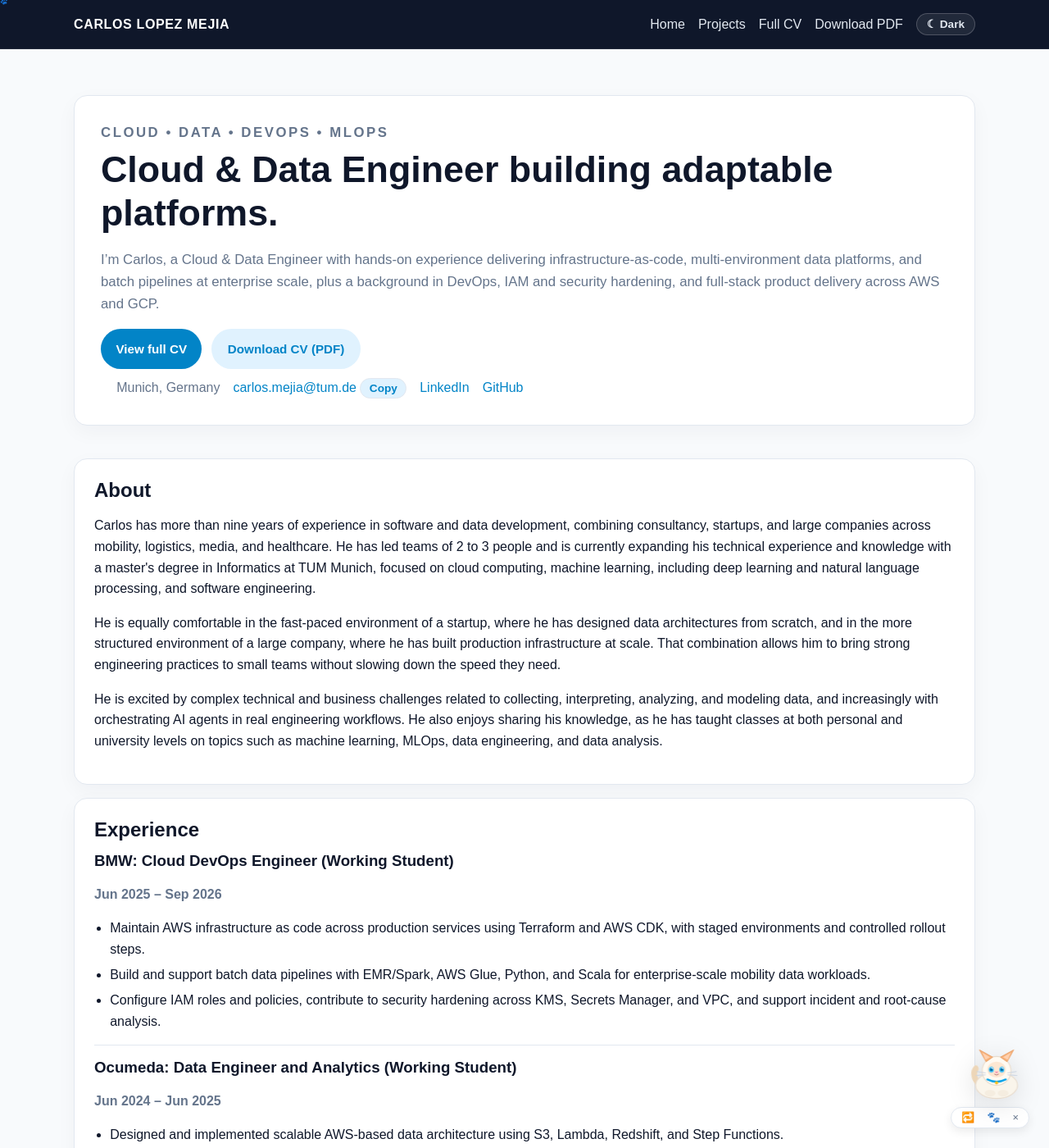
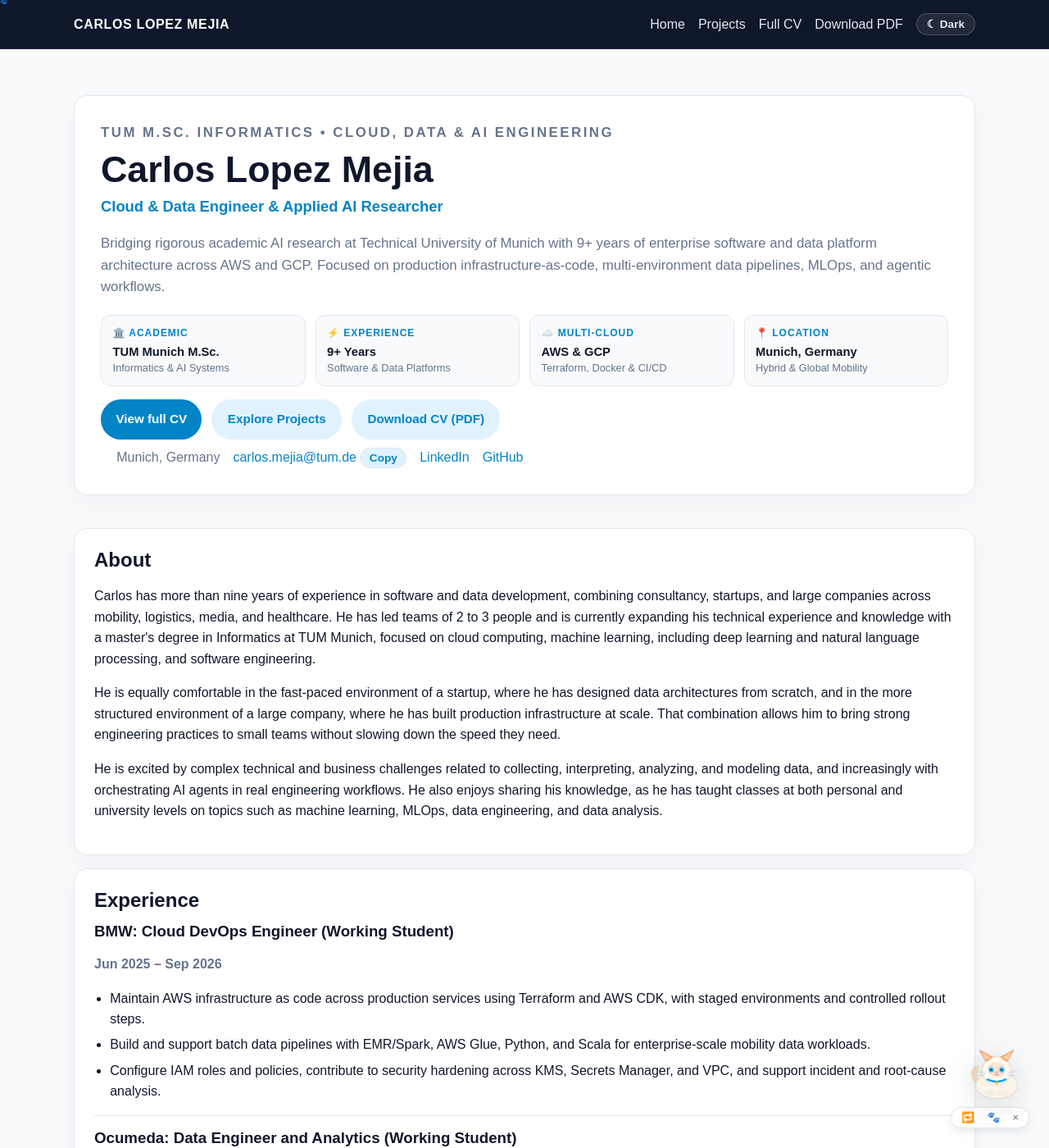
Before and after one commit to carloslme/carloslme.github.io, a Jekyll site: the page index.html, which Jekyll copies as it is, in a window 1280 px wide and 1400 px high. Shown: the whole window at 82% size. Built offline with Jekyll 4.4.1, drawn with Linux system fonts in a browser that asks for light colours.

Commit message:
Implement Academic and Industry Hybrid Hero with Metric Badges (Closes #26)

```diff
--- a/assets/css/cv.css
+++ b/assets/css/cv.css
@@ -317,6 +317,67 @@ h1 { font-size: clamp(2rem, 4vw, 2.8rem); margin-bottom: 0.5rem; }
 
 .project-card.is-hidden {
   display: none;
+}
+
+/* Metric Badges Ribbon */
+.metrics-ribbon {
+  display: grid;
+  grid-template-columns: repeat(4, 1fr);
+  gap: 0.75rem;
+  margin: 1.25rem 0 0.5rem;
+}
+
+.metric-badge {
+  background: var(--bg);
+  border: 1px solid var(--border);
+  border-radius: 12px;
+  padding: 0.75rem 0.85rem;
+  display: flex;
+  flex-direction: column;
+  gap: 0.2rem;
+  transition: transform 0.2s ease, border-color 0.2s ease, box-shadow 0.2s ease;
+}
+
+.metric-badge:hover {
+  transform: translateY(-2px);
+  border-color: var(--accent);
+  box-shadow: 0 4px 12px rgba(2, 132, 199, 0.1);
+}
+
+.metric-label {
+  font-size: 0.75rem;
+  font-weight: 700;
+  text-transform: uppercase;
+  letter-spacing: 0.08em;
+  color: var(--accent);
+  display: flex;
+  align-items: center;
+  gap: 0.35rem;
+}
+
+.metric-val {
+  font-size: 0.92rem;
+  font-weight: 700;
+  color: var(--text);
+  line-height: 1.25;
+}
+
+.metric-sub {
+  font-size: 0.8rem;
+  color: var(--muted);
+  line-height: 1.3;
+}
+
+@media (max-width: 860px) {
+  .metrics-ribbon {
+    grid-template-columns: repeat(2, 1fr);
+  }
+}
+
+@media (max-width: 480px) {
+  .metrics-ribbon {
+    grid-template-columns: 1fr;
+  }
 }
 
 .two-column {
--- a/index.html
+++ b/index.html
@@ -93,15 +93,42 @@
     <main class="container">
       <section class="hero">
         <div class="card">
-          <p class="eyebrow">Cloud • Data • DevOps • MLOps</p>
-          <h1>Cloud & Data Engineer building adaptable platforms.</h1>
+          <p class="eyebrow">TUM M.Sc. Informatics &bull; Cloud, Data &amp; AI Engineering</p>
+          <h1>Carlos Lopez Mejia</h1>
+          <p style="font-size: 1.15rem; color: var(--accent); font-weight: 600; margin-top: -0.25rem; margin-bottom: 0.75rem;">
+            Cloud &amp; Data Engineer &amp; Applied AI Researcher
+          </p>
           <p>
-            I’m Carlos, a Cloud & Data Engineer with hands-on experience delivering infrastructure-as-code,
-            multi-environment data platforms, and batch pipelines at enterprise scale, plus a background in DevOps,
-            IAM and security hardening, and full-stack product delivery across AWS and GCP.
+            Bridging rigorous academic AI research at Technical University of Munich with 9+ years of enterprise software and data platform architecture across AWS and GCP. Focused on production infrastructure-as-code, multi-environment data pipelines, MLOps, and agentic workflows.
           </p>
+
+          <!-- Key Credentials & Metrics Ribbon -->
+          <div class="metrics-ribbon">
+            <div class="metric-badge">
+              <span class="metric-label">🏛️ Academic</span>
+              <span class="metric-val">TUM Munich M.Sc.</span>
+              <span class="metric-sub">Informatics &amp; AI Systems</span>
+            </div>
+            <div class="metric-badge">
+              <span class="metric-label">⚡ Experience</span>
+              <span class="metric-val">9+ Years</span>
+              <span class="metric-sub">Software &amp; Data Platforms</span>
+            </div>
+            <div class="metric-badge">
+              <span class="metric-label">☁️ Multi-Cloud</span>
+              <span class="metric-val">AWS &amp; GCP</span>
+              <span class="metric-sub">Terraform, Docker &amp; CI/CD</span>
+            </div>
+            <div class="metric-badge">
+              <span class="metric-label">📍 Location</span>
+              <span class="metric-val">Munich, Germany</span>
+              <span class="metric-sub">Hybrid &amp; Global Mobility</span>
+            </div>
+          </div>
+
           <div class="actions">
             <a class="button primary" href="/cv/">View full CV</a>
+            <a class="button secondary" href="/projects/">Explore Projects</a>
             <a class="button secondary" href="/assets/pdf/Carlos_Lopez_CV_Master.pdf">Download CV (PDF)</a>
           </div>
           <ul class="contact-list">
```
Also changed, not shown: cv/index.html (+29 -1 lines).
